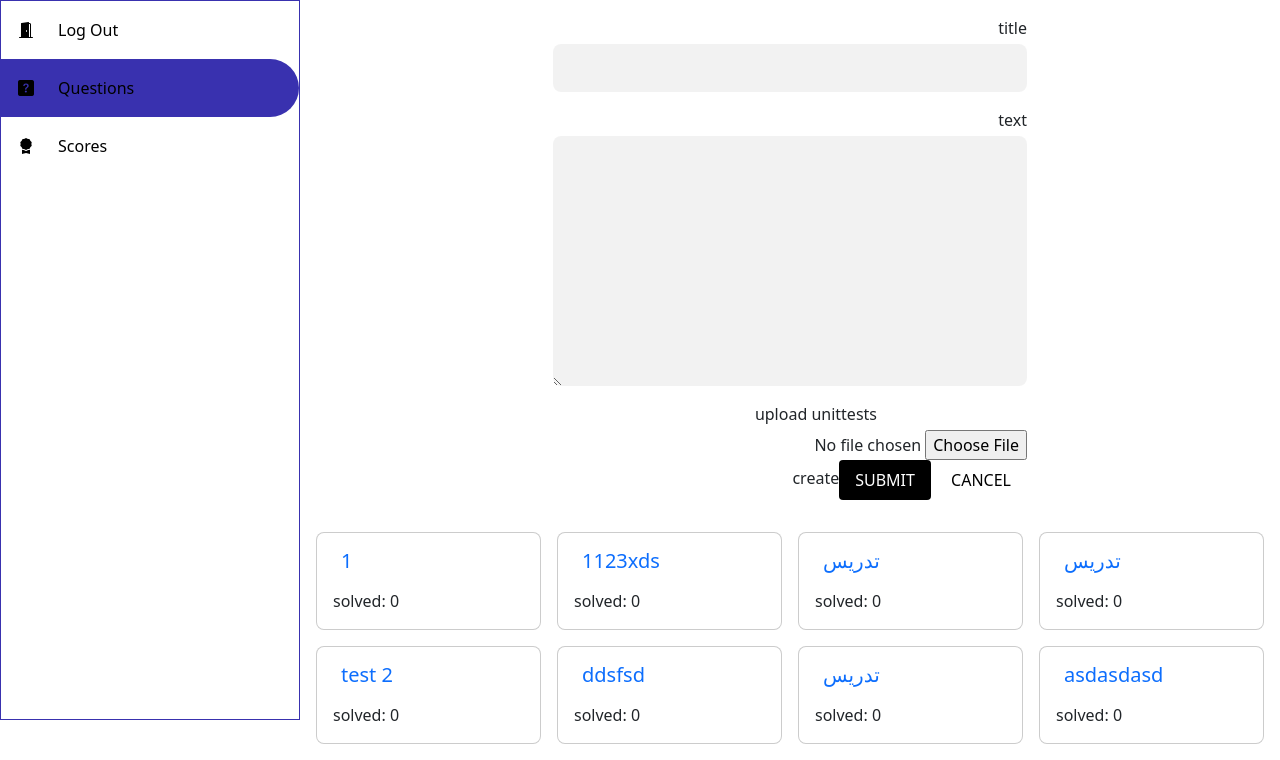
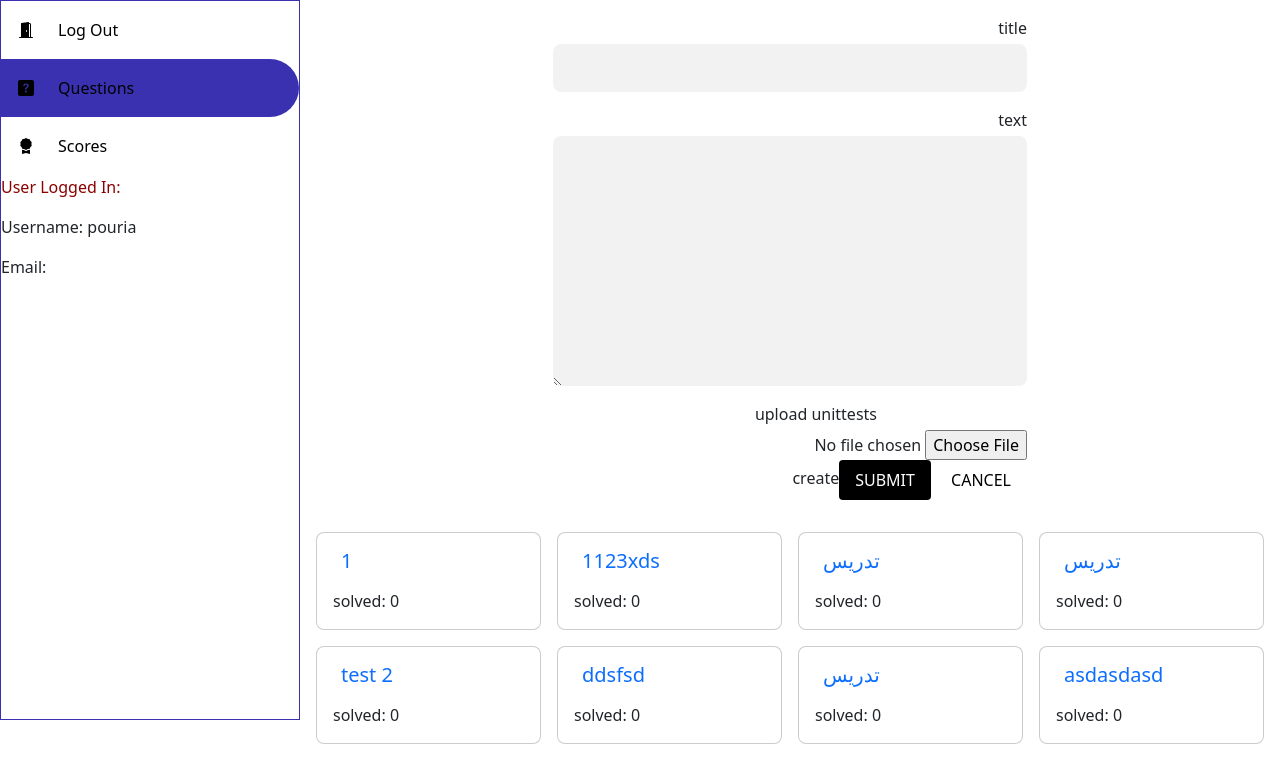
Before and after one commit to Pouria-Empire/poera, a Django app: page / in a window 1280 px wide. Shown: the part 80-840 px from the top of the page. Run offline with Django 3.2, Linux system fonts and the light colour scheme; a user stored in the database is signed in; data comes from the database, SQL or seed files in the repository; some libraries are stand-ins or nearby versions.

Commit message:
user authentication done! just need to be beautify

```diff
--- a/copo/templates/index.html
+++ b/copo/templates/index.html
@@ -46,11 +46,16 @@
                     scores
                 </a>
             </li>
+            <li class="menu__item" id="score-board">
+                <p style="color: darkred">User Logged In:</p>
+                <p>Username: {{ user }}</p>
+                <p>Email: {{ email }}</p>
+            </li>
         </ul>
     </aside>
 
     <div class="main">
-        <form method="post" enctype="multipart/form-data" class="note-form" dir="rtl" >
+        <form method="post" enctype="multipart/form-data" class="note-form" dir="rtl">
             {% csrf_token %}
             <p>
                 <label class="form__label" for="noteTitle">
--- a/copo/views.py
+++ b/copo/views.py
@@ -27,7 +27,9 @@
             return redirect('main')
         else:
             all_questions = Questions.objects.all()
-            return render(request, 'index.html', {'path': request.get_host(), 'all_questions': all_questions})
+            return render(request, 'index.html',
+                          {'path': request.get_host(), 'all_questions': all_questions, 'user': request.user.username,
+                           'email': request.user.email})
     else:
         return redirect('accounts/login/')
 
```
